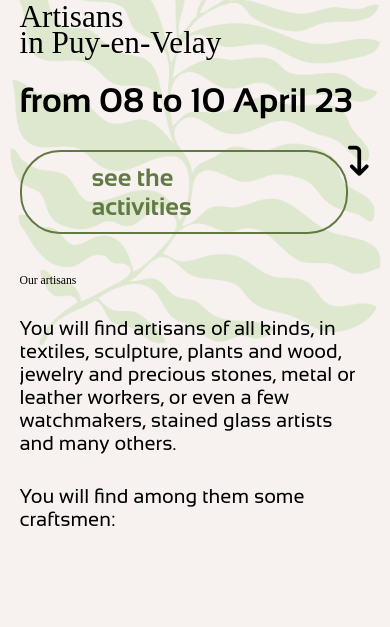
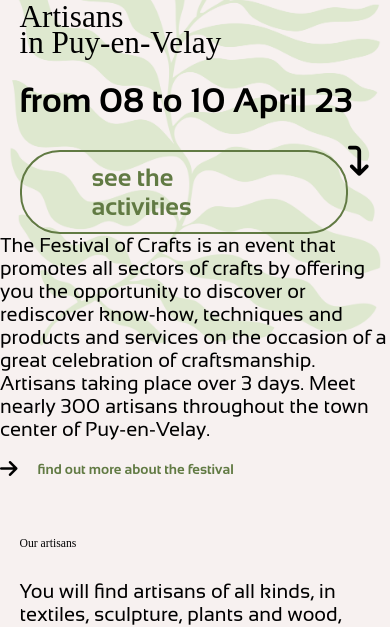
Before and after one commit to leonardmazenod/webweekFAP, a PHP site: page /version_anglais/index_en.php in a window 390 px wide; the page is wider, and only the part inside the window is pictured. Shown: the part 187-814 px from the top of that part. Run offline with PHP 8.4, Linux system fonts and the light colour scheme; some libraries are stand-ins or nearby versions; some web fonts are replaced.

Commit message:
ajout bloque responsive a l'index

```diff
--- a/version_anglais/index_en.php
+++ b/version_anglais/index_en.php
@@ -30,7 +30,7 @@
                             </p>
                             <div class="iconflex">
                                 <a href="../festival.php" id="fleche"><i class="fa-solid fa-arrow-right fa-4"></i></a>
-                                <a href="../festival.php" id="ensavoirplus">en savoir plus sur le festival</a>
+                                <a href="../festival.php" id="ensavoirplus">find out more about the festival</a>
                             </div>
                         </div>
                     </div>
@@ -44,6 +44,17 @@
                     </div>
                 </div>
                 </div>
+
+                <div class="festival-desc1">
+                            <p>
+                                The Festival of Crafts is an event that promotes all sectors of crafts by offering you the opportunity to discover or rediscover know-how, techniques and products and services on the occasion of a great celebration of craftsmanship. Artisans taking place over 3 days. Meet nearly 300 artisans throughout the town center of Puy-en-Velay.
+                            </p>
+                            <div class="iconflex">
+                                <a href="../festival.php" id="fleche"><i class="fa-solid fa-arrow-right fa-4"></i></a>
+                                <a href="../festival.php" id="ensavoirplus">find out more about the festival</a>
+                            </div>
+                        </div>
+
                 <div class="artisans"  data-aos="fade-up" data-aos-anchor-placement="center-bottom"><h1>
                     Our artisans
                 </h1>
```
